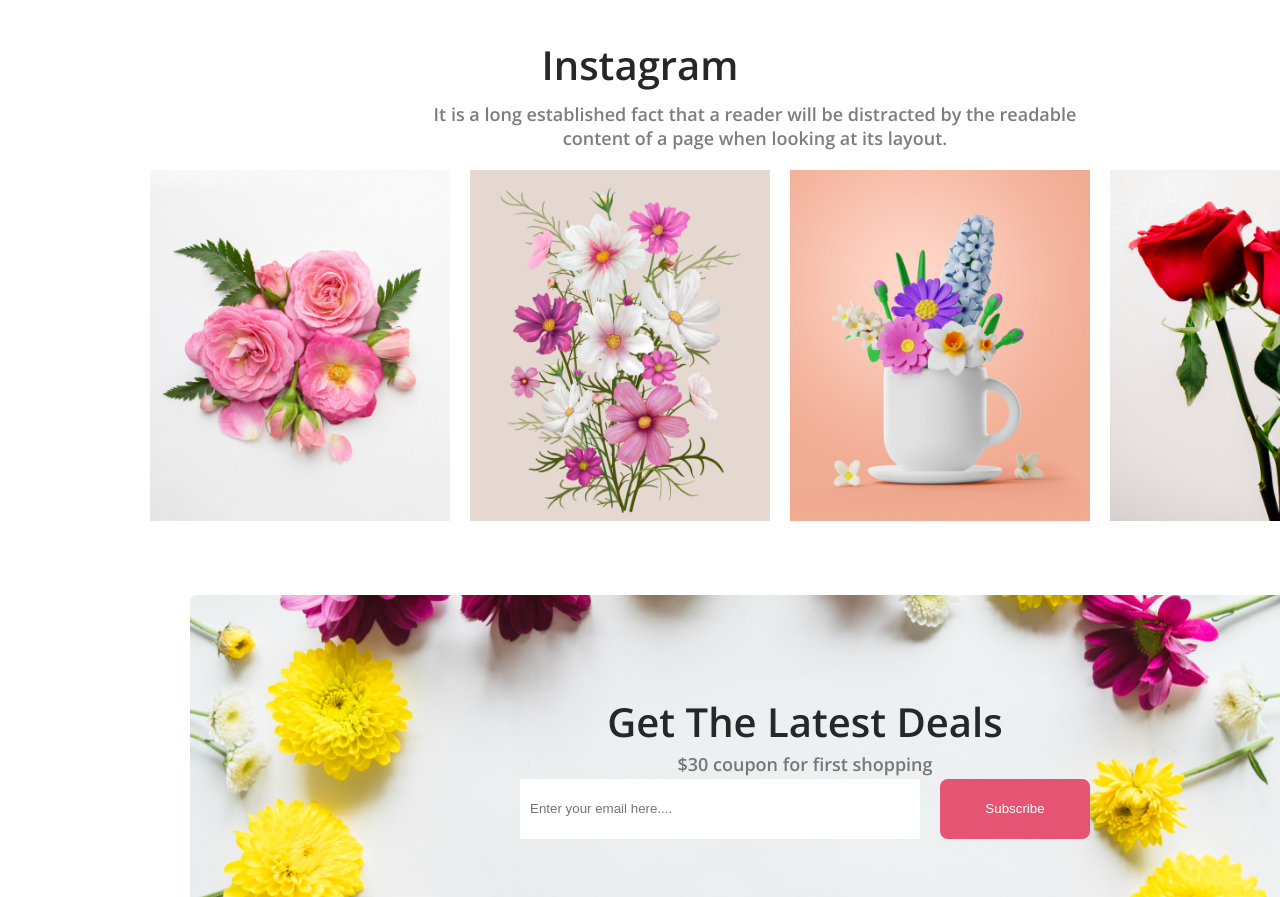
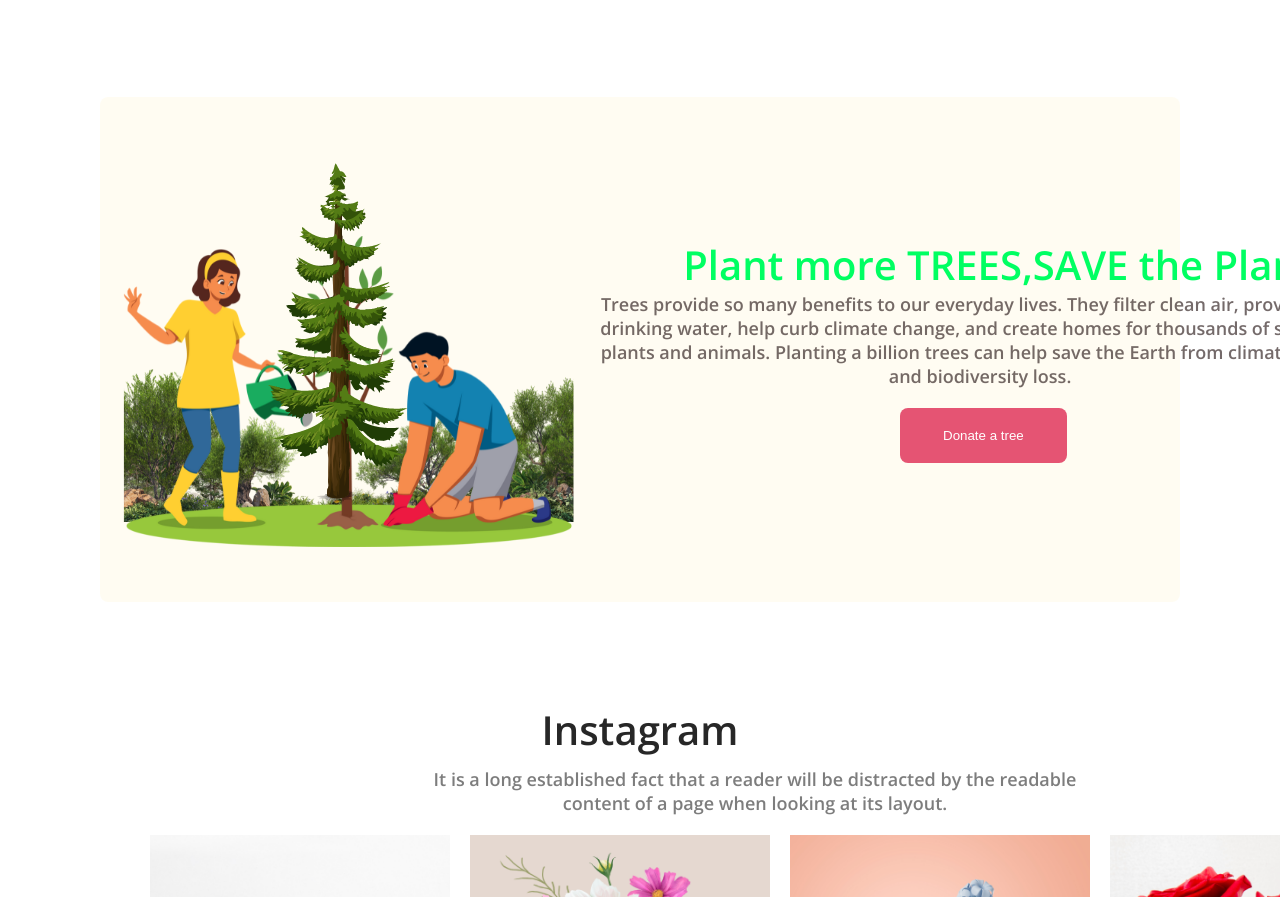
Before and after one commit to dibyenduweb/flower-shop-website, a plain HTML site: page index.html in a window 1280 px wide. Shown: the part 2214-3111 px from the top of the page. Drawn offline with nearby package versions, Linux system fonts and the light colour scheme.

Commit message:
Final Update

```diff
--- a/index.html
+++ b/index.html
@@ -85,6 +85,25 @@
           <img src="./asset/pngwing 8.png" alt="flowers" />
         </div>
       </section>
+<!-- My message section -->
+<section class="tree-container">
+  <div class="tree-imgage">
+    <img class="tree-img" src="./asset/earth.png" alt="">
+  </div>
+  <div class="tree-containt">
+    <h2 class="tree-title">Plant more TREES,SAVE the Planet</h2>
+    <p class="tree-description">Trees provide so many benefits to our everyday lives. They filter clean air, provide fresh drinking water, help curb climate change, and create homes for thousands of species of plants and animals. Planting a billion trees can help save the Earth from climate change and biodiversity loss.</p>
+    <button class="pri-btn">Donate a tree</button>
+  </div>
+
+
+
+</section>
+
+
+
+
+
       <!-- Instagram section -->
       <section>
         <h2 class="insta-title">Instagram</h2>
--- a/style.css
+++ b/style.css
@@ -111,7 +111,6 @@ body {
   display: flex;
   align-items: center;
   justify-content: space-evenly;
-  background: red;
   width: 1310px;
   height: 200px;
   flex-shrink: 0;
@@ -167,6 +166,44 @@ body {
   height: 420px;
   margin-right: 150px;
 }
+/* tree css */
+.tree-container{
+    display: flex;
+    align-items: center;
+    justify-content: space-evenly;
+    background: rgba(255, 191, 0, 0.05);
+    margin: 100px;
+    border-radius: 8px;
+}
+.tree-containt{
+  width: 800px;
+}
+.tree-title{
+color: #00ff62;
+text-align: center;
+margin-left: 60px;
+font-size: 40px;
+font-weight:800;
+width: 700px;
+
+}
+.tree-description{
+  color: rgba(23, 7, 7, 0.6);
+  text-align: center;
+  font-size: 18px;
+  font-weight: 400;
+}
+.pri-btn{
+  border-radius: 8px;
+  background: #e55473;
+  padding: 20px 43px;
+  color: white;
+  border: 0px;
+  margin-top: 20px;
+  margin-left: 300px;
+}
+
+
 
 /* insta section css  */
 .insta-title {
```
Also changed, not shown: asset/earth.png (added).
